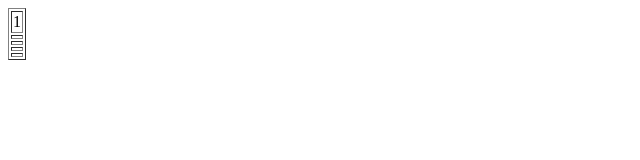
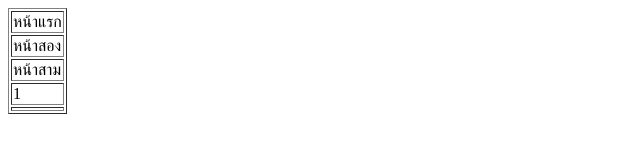
Before and after one commit to taxtax7049/testgitx, a plain HTML site: page index.html in a window 1280 px wide. Shown: the whole page, without its empty margins (0-640 px from the left). Drawn offline with Linux system fonts and the light colour scheme.

Commit message:
menu thai

```diff
--- a/index.html
+++ b/index.html
@@ -6,18 +6,16 @@
 <body>
 	<table border="1">
 		<tr>
-			<td>
-				1
-			</td>
+			<td>หน้าแรก</td>
 		</tr>
 		<tr>
-			<td></td>
+			<td>หน้าสอง</td>
 		</tr>
 		<tr>
-			<td></td>
+			<td>หน้าสาม</td>
 		</tr>
 		<tr>
-			<td></td>
+			<td>1</td>
 		</tr>
 		<tr>
 			<td></td>
```
